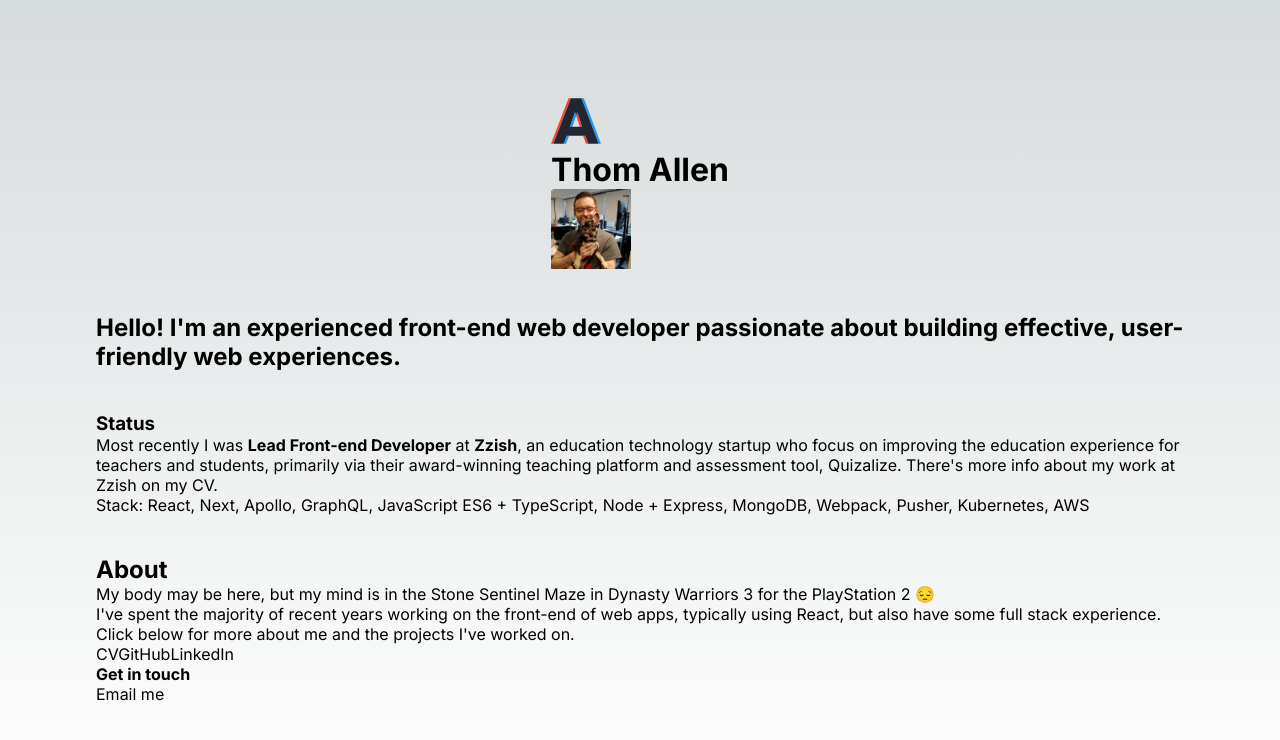
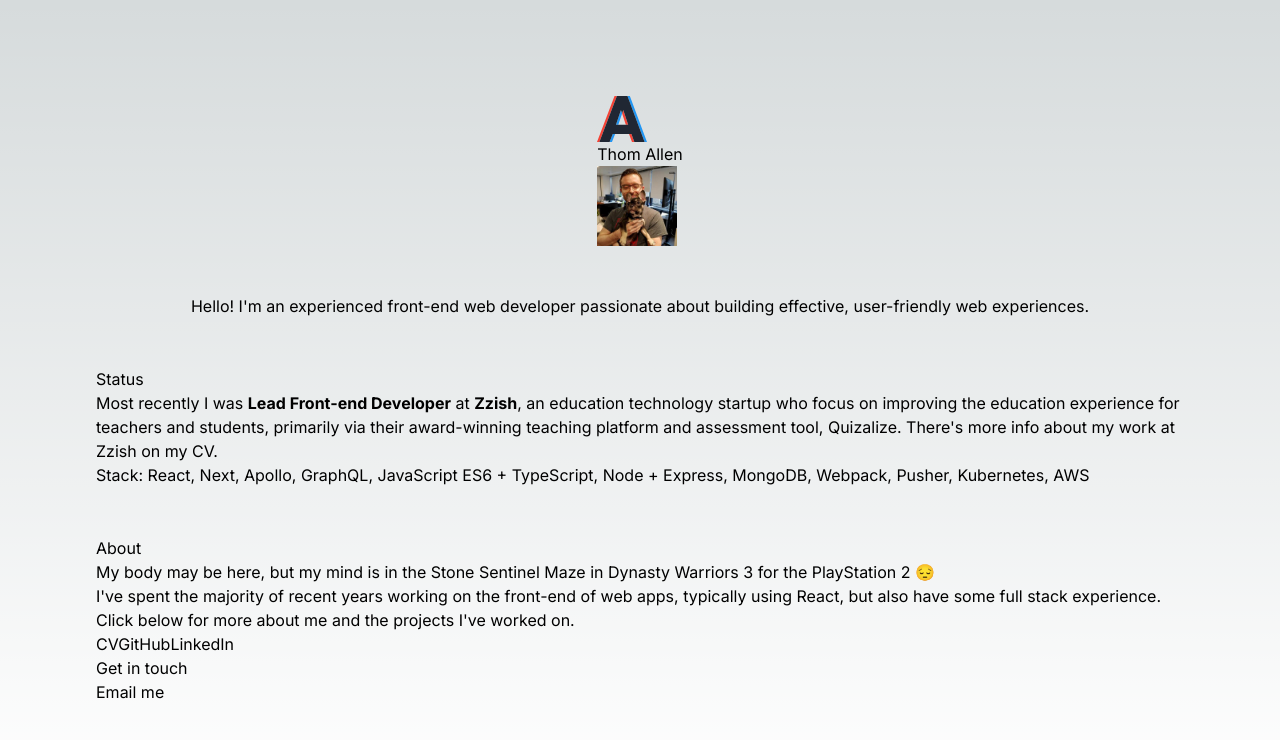
Before and after one commit to tjallen/thomjamesallen, a Next.js app: page / in a window 1280 px wide. Shown: the top 740 px of the page. Built offline with nearby package versions, Linux system fonts and the light colour scheme.

Commit message:
Add tailwind

```diff
--- a/app/globals.css
+++ b/app/globals.css
@@ -1,3 +1,7 @@
+@tailwind base;
+@tailwind components;
+@tailwind utilities;
+
 :root {
   --max-width: 1100px;
   --border-radius: 12px;
--- a/app/page.tsx
+++ b/app/page.tsx
@@ -9,7 +9,7 @@ export default function Home() {
     <main className={styles.main}>
       <div className={inter.className}>
         <Image src="/tja-logo.svg" alt="Logo" width={50} height={50} />
-        <h1>Thom Allen</h1>
+        <h1 className="text-3xl font-bold underline">Thom Allen</h1>
         <Image
           src="/tjavatar.jpeg"
           alt="Me with a former office pal"
--- a/package.json
+++ b/package.json
@@ -20,6 +20,9 @@
     "typescript": "4.9.5"
   },
   "devDependencies": {
-    "prettier": "^2.8.4"
+    "autoprefixer": "^10.4.13",
+    "postcss": "^8.4.21",
+    "prettier": "^2.8.4",
+    "tailwindcss": "^3.2.7"
   }
 }
```
Also changed, not shown: 1 other file (tests, documents, lock files or other folders).
